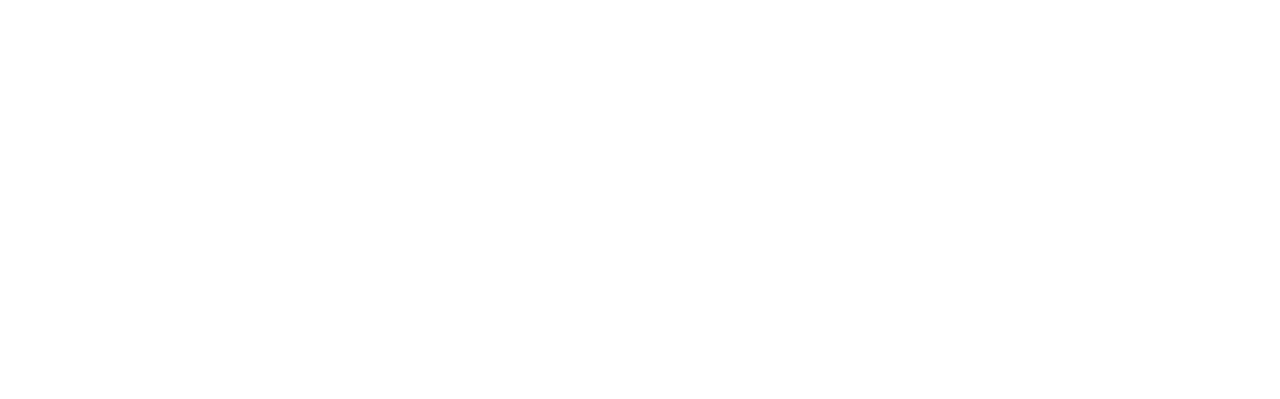
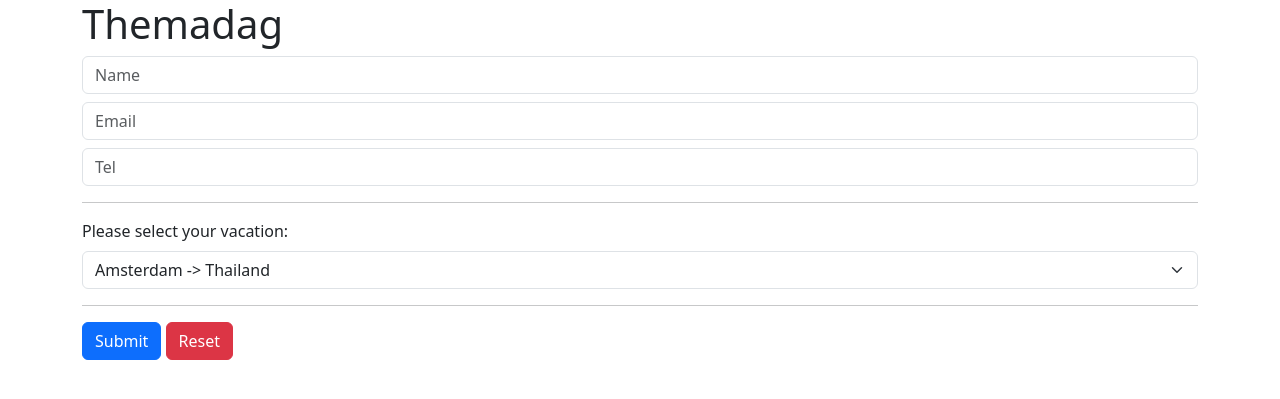
Before and after one commit to MertCode/phpbasics, a PHP site: page / in a window 1280 px wide. Before the commit the part shown is empty. Shown: the top 399 px of the page. Run offline with PHP 8.4, Linux system fonts and the light colour scheme.

Commit message:
Updated location dropdown using foreach loop for dynamic options from an array

```diff
--- a/oefthema/index.php
+++ b/oefthema/index.php
@@ -11,6 +11,49 @@
 <body>
    <script src="https://cdn.jsdelivr.net/npm/bootstrap@5.3.2/dist/js/bootstrap.bundle.min.js" integrity="sha384-C6RzsynM9kWDrMNeT87bh95OGNyZPhcTNXj1NW7RuBCsyN/o0jlpcV8Qyq46cDfL" crossorigin="anonymous"></script>
 
+   <div class="container">
+      <div class="row">
+         <div class="col-md">
+            <h1>Themadag</h1>
+            <form action="submit.php" method="post">
+               <input class="form-control mt-2" type="text" name="name" value="<?php if (isset($_GET['name'])) {
+                                                                                    echo $_GET['name'];
+                                                                                 } ?>" placeholder="Name">
+               <input class="form-control mt-2" type="email" name="email" value="<?php if (isset($_GET['email'])) {
+                                                                                    echo $_GET['email'];
+                                                                                 } ?>" placeholder="Email">
+               <input class="form-control mt-2" type="tel" name="tel" value="<?php if (isset($_GET['tel'])) {
+                                                                                 echo $_GET['tel'];
+                                                                              } ?>" placeholder="Tel">
+               <hr>
+               <?php
+               $locations = [
+                  "Amsterdam -> Thailand", "Hasselt - Griekenland", "Antwerpen - Spanje", "Brussel - Italië", "Gent - Frankrijk"
+               ];
+
+               if (!isset($_GET['location'])) {
+
+                  echo "Please select your vacation:";
+                  echo "<select class='form-select mt-2' name='location'>";
+                  foreach ($locations as $location) {
+                     echo "<option value='$location'>$location</option>";
+                  }
+                  echo "</select>";
+               } else {
+                  $customLocation = $_GET['location'];
+                  echo "<input type='hidden' class='form-control mt-2' name='location' value='$customLocation'>";
+                  echo "You have selected: $customLocation";
+               }
+               ?>
+               <hr>
+               <button class="btn btn-primary" type="submit">Submit</button>
+               <input class="btn btn-danger" type="reset" value="Reset">
+            </form>
+
+         </div>
+      </div>
+   </div>
+
 </body>
 
 </html>
```
Also changed, not shown: oefthema/submit.php (added).
